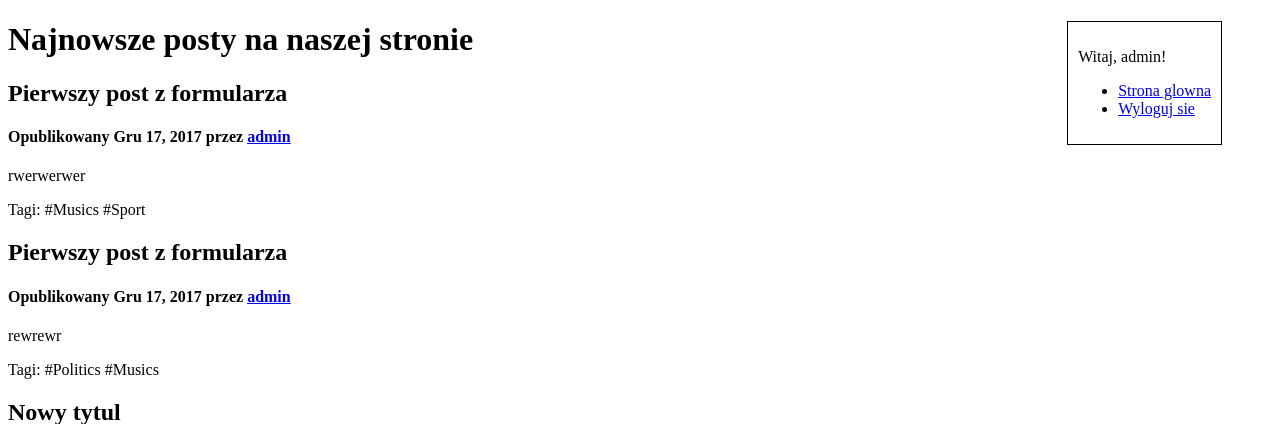
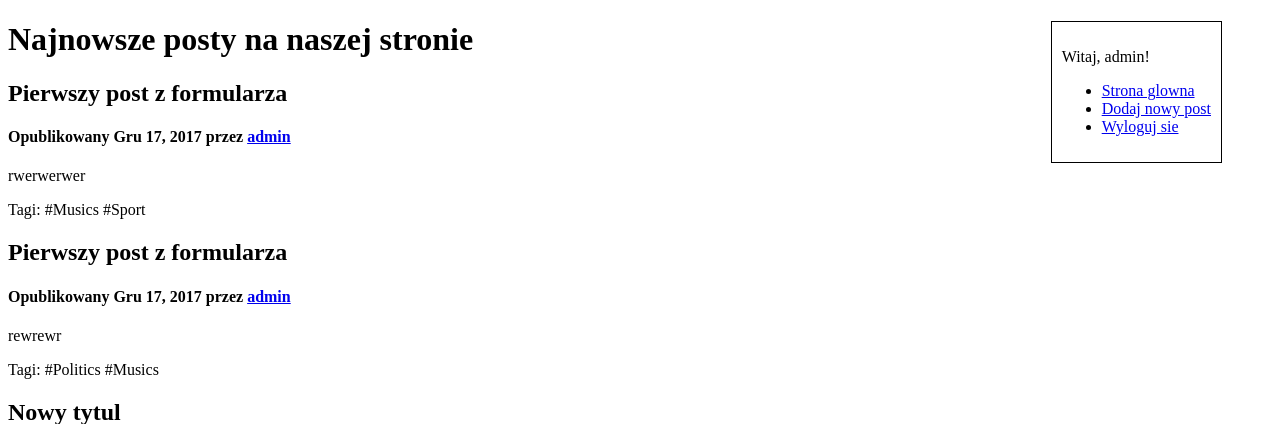
Before and after one commit to piternet/WWW-Adam, a Django app: page / in a window 1280 px wide. Shown: the top 424 px of the page. Run offline with Django 3.2, Linux system fonts and the light colour scheme; a user stored in the database is signed in; data comes from the database, SQL or seed files in the repository; both versions use the stored data as it was after the commit.

Commit message:
Dodawanie nowego posta: formularz, widok i szablon

```diff
--- a/main/templates/main/index.html
+++ b/main/templates/main/index.html
@@ -14,7 +14,7 @@
 			{% if not user.is_authenticated %}
 				<li><a href="{% url 'login' %}">Login</a></li>
 			{% else %}
-				<!--<li><a href=" url 'add_new_post' %}">Dodaj nowy post</a></li> -->
+				<li><a href="{% url 'add_new_post' %}">Dodaj nowy post</a></li>
 				<li><a href="{% url 'logout' %}">Wyloguj sie</a></li>
 			{% endif %}
 		</ul>
--- a/main/urls.py
+++ b/main/urls.py
@@ -9,6 +9,7 @@ urlpatterns = [
 	url(r'^tag/(?P<name>\w+)/$', views.tag_view, name='tag_view'),
 	url(r'^user/(?P<user>\w+)/$', views.user_info, name='user_info'),
 	url(r'^post/(?P<id>\d+)/$', views.one_post, name='one_post'),
+	url(r'^add_new_post/$', views.add_new_post, name="add_new_post"),
 	url(r'^login/', login, name='login'),
 	url(r'^logout/', logout, name='logout')
 ]
--- a/main/views.py
+++ b/main/views.py
@@ -1,7 +1,9 @@
 from django.shortcuts import render
-from django.http import HttpResponse
+from django.http import HttpResponse, HttpResponseRedirect
 from django.contrib.auth.models import User
 from .models import Post, Tag
+from .forms import PostForm
+from datetime import datetime
 
 def index(request):
 	posts = Post.objects.all()
@@ -32,3 +34,22 @@ def user_info(request, user):
 	users = User.objects.get(username=user)
 	context =  {'users':users, 'user':user}
 	return render(request, 'main/userinfo.html',context)
+
+def add_new_post(request):
+	if request.method == 'POST':
+		form = PostForm(request.POST)
+		if form.is_valid():
+			tags = form.cleaned_data['tag']
+			post = form.save(commit=False)
+			post.user = request.user
+			post.publish_date = datetime.now()
+			post.save()
+			post.tag.add(*tags)
+			post.save()
+			return HttpResponseRedirect('/')
+	else:
+		form = PostForm()
+		context = {
+			"form": form
+		}
+		return render(request, 'main/addnewpost.html', context)
--- /dev/null
+++ b/requirements.txt
@@ -0,0 +1 @@
+django=1.8
```
Also changed, not shown: main/forms.py (added, +14 -0 lines), main/templates/main/addnewpost.html (added, +7 -0 lines), db.sqlite3.
